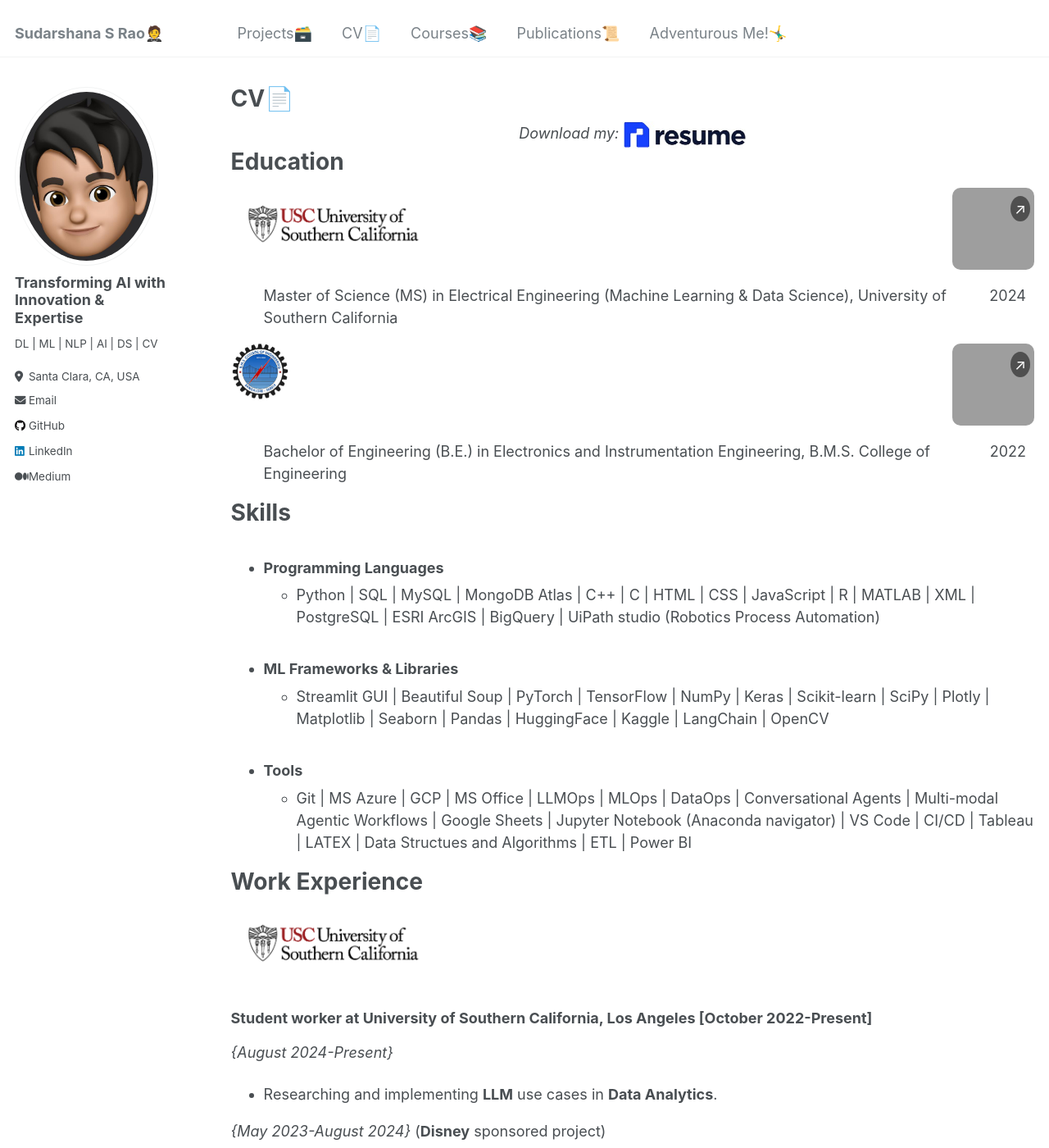
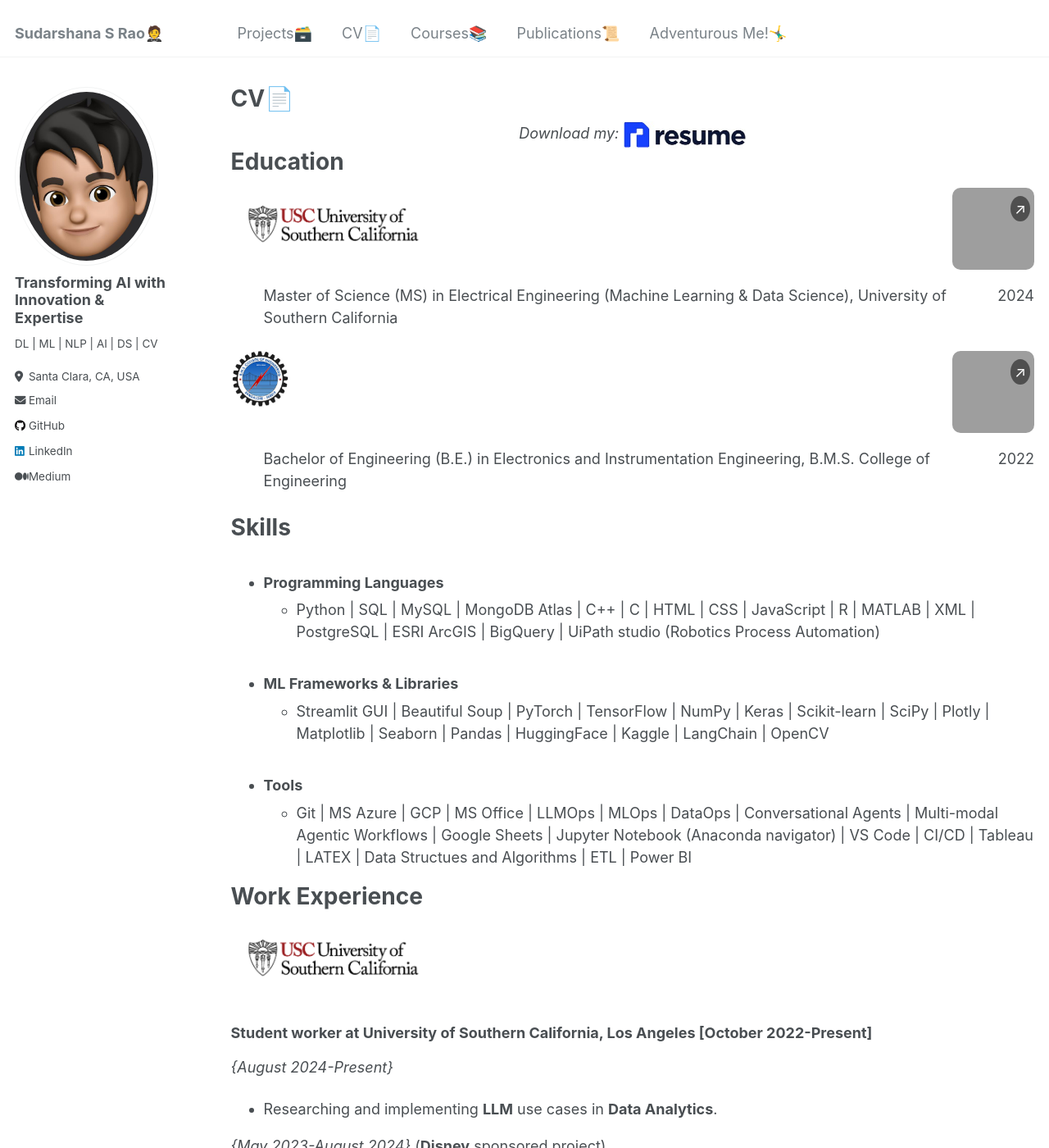
Before and after one commit to SudarshanaSRao/SudarshanaSRao.github.io, a Jekyll site: the page built from _pages/cv.md, in a window 1280 px wide and 1400 px high. Shown: the whole window at 82% size. Built offline with Jekyll 4.4.1, drawn with Linux system fonts in a browser that asks for light colours; grey boxes are pictures that could not be loaded.

Commit message:
Update cv.md

```diff
--- a/_pages/cv.md
+++ b/_pages/cv.md
@@ -57,7 +57,7 @@
         display: flex;
         justify-content: space-between;
         width: 100%;
-        padding-right: 10px;
+/*         padding-right: 10px; */
     }
     /* Thumbnail and popup styling */
     .thumbnail-container2 {
@@ -153,7 +153,7 @@
   </div>
 
   <!-- Bullet point section -->
-  <div>
+  <div class="flexcontainer">
     <ul>
       <li>
         <span>Master of Science (MS) in Electrical Engineering (Machine Learning & Data Science), University of Southern California</span>
@@ -193,7 +193,7 @@
   <span class="popup-icon2">&#x2197;</span>
 </div>
 
-<div>
+<div class="flexcontainer">
   <ul>
     <li>
     <span>Bachelor of Engineering (B.E.) in Electronics and Instrumentation Engineering, B.M.S. College of Engineering</span>
```
